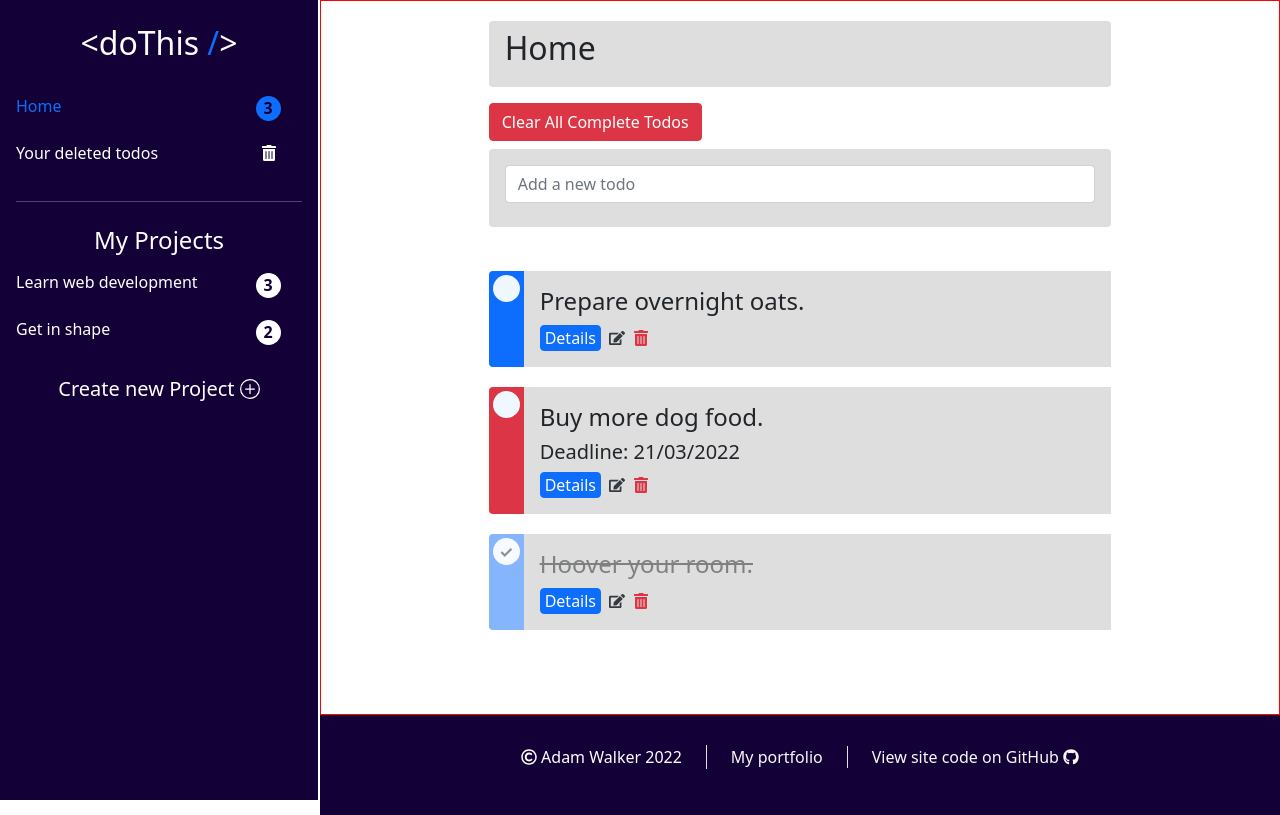
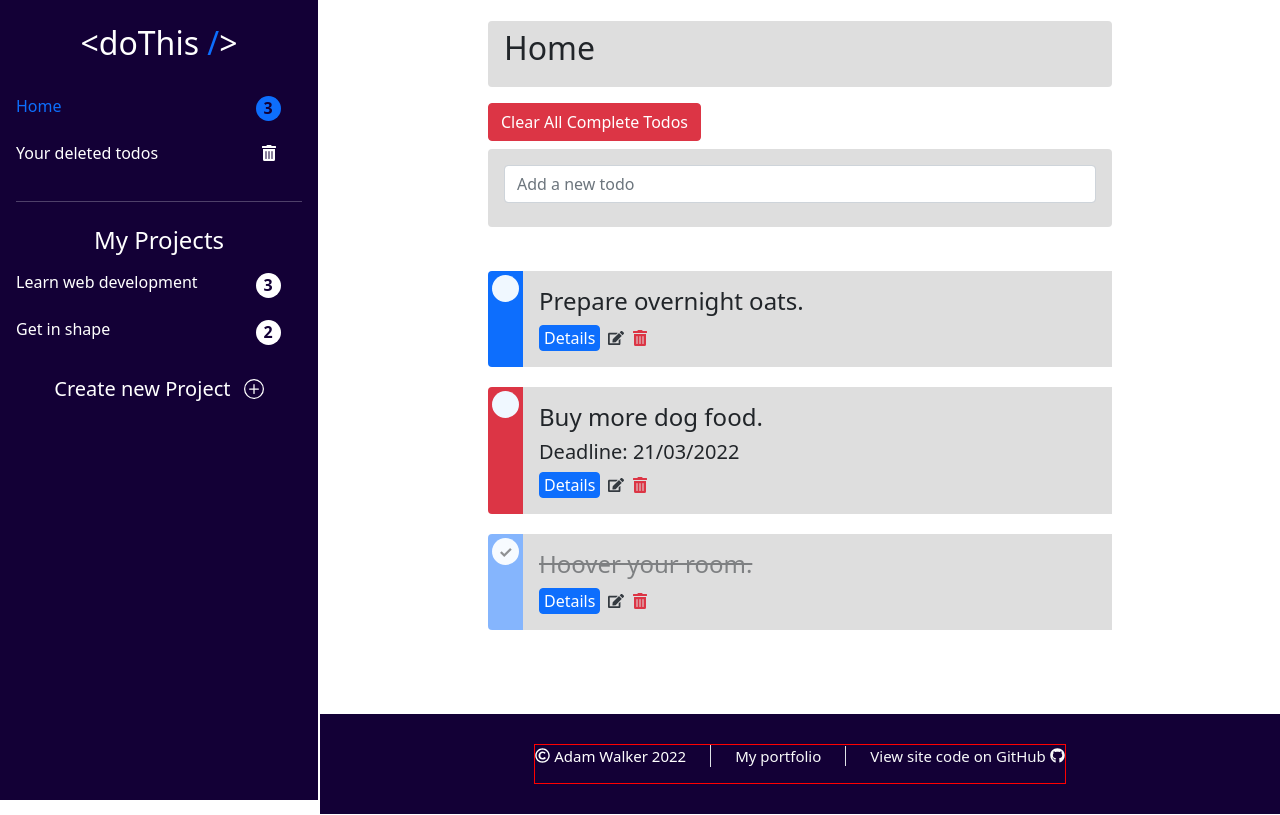
Before and after one commit to Nootuff/React-ToDo-App, a React (Create React App) app: page / in a window 1280 px wide. Built offline with nearby package versions, Linux system fonts and the light colour scheme.

Commit message:
Scroll added to sidebar.

```diff
--- a/src/components/Controls/NewProjectButton.js
+++ b/src/components/Controls/NewProjectButton.js
@@ -7,7 +7,7 @@ function NewProjectButton({ handleFormShow }) {
         <h5 className="NewProjectButton text-center mt-4 cursor-pointer"
             onClick={() => { handleFormShow() }}
         >
-            Create new Project <span className="NewProjectButton-icon"><BsPlusCircle className="Icon" /></span>
+            Create new Project <span className="ps-2"><BsPlusCircle className="Icon" /></span>
         </h5>
     )
 }
--- a/src/components/ListComponents/ProjectList.js
+++ b/src/components/ListComponents/ProjectList.js
@@ -14,7 +14,7 @@ function ProjectList({ projects, proj, setProj, handleFormShow }) {
   );
 
   return (
-    <div className="mt-4">
+    <ul className="List mt-4">
       <Project
         setProj={setProj}
         proj={proj}
@@ -32,7 +32,7 @@ function ProjectList({ projects, proj, setProj, handleFormShow }) {
       <NewProjectButton
         handleFormShow={handleFormShow}
       />
-    </div>
+    </ul>
   );
 }
 
--- a/src/components/ListItems/Project.js
+++ b/src/components/ListItems/Project.js
@@ -5,7 +5,7 @@ import '../../styles/index.css';
 function Project({ setProj, proj, data }) {
 
      return (
-          <div
+          <li
                className='Project-container mb-1 ps-3 p-2 cursor-pointer'
                style={{ color: proj === data.projId ? "var(--primary-blue)" : "white" }}
                onClick={() => { setProj(data.projId) }}
@@ -25,7 +25,7 @@ function Project({ setProj, proj, data }) {
                          <div className="d-inline Icon Project-trash" >{data.projId === "3" && <FaTrashAlt />}</div>
                     </div>
                </div>
-          </div>
+          </li>
      );
 }
 
--- a/src/components/Partials/Footer.js
+++ b/src/components/Partials/Footer.js
@@ -6,8 +6,8 @@ import '../../styles/index.css';
 
 function Footer() {
     return (
-        <nav className="Footer background-purple" id="footerNav">
-            <div className="d-flex gap-4 justify-content-center">
+        <footer className="Footer background-purple" id="footerNav" >
+            <div className="d-flex gap-4 justify-content-center" style={{border: "1px solid red"}}>
                 <div>
                     <p className="border-end text-wrap pe-4 text-white"> <FaRegCopyright className="Icon" /> Adam Walker 2022</p>
                 </div>
@@ -18,7 +18,7 @@ function Footer() {
                     <a className="Footer-item link-light text-decoration-none ps-4 border-start" href="https://github.com/Nootuff/React-ToDo-App" rel="noreferrer" target="_blank">View site code on GitHub <FaGithub className="Icon" /></a>
                 </div>
             </div>
-        </nav>
+        </footer>
     )
 }
 
--- a/src/components/Partials/Header.js
+++ b/src/components/Partials/Header.js
@@ -13,7 +13,7 @@ function Header({ setOpenNav, openNav, setProj }) {
                     <h2 className="Header-logo p-2 cursor-pointer"
                         onClick={() => { setProj("1") }}
                     >
-                        <span className="text-white">&lt;doThis </span><span style={{ color: "var(--danger-red)" }}>/</span><span className="text-white">&gt;</span>
+                        <span className="text-white">&lt;doThis </span><span style={{ color: "var(--primary-blue)" }}>/</span><span className="text-white">&gt;</span>
                     </h2>
 
                 </div>
--- a/src/styles/Partials/Dropdown.css
+++ b/src/styles/Partials/Dropdown.css
@@ -1,3 +1,4 @@
 .Dropdown{
+  overflow: hidden;
   background-color: var(--dark-purple);
 }
--- a/src/styles/Partials/Footer.css
+++ b/src/styles/Partials/Footer.css
@@ -1,7 +1,7 @@
 .Footer {
   height: 100px;
 
-
+  font-size: 13px;
   display: flex;  /*Can this flex stuff be done in bootstrap*/
   justify-content: center;
   align-items: center;
@@ -16,5 +16,6 @@
 @media screen and (min-width: 576px) {
   .Footer{
     margin-left: 25%;
+    font-size: 15px;
     }
 }
--- a/src/styles/Partials/Sidebar.css
+++ b/src/styles/Partials/Sidebar.css
@@ -4,6 +4,15 @@
     width: 25% /*300px*/;
     position: fixed;
     height: 100%;
-   /* overflow: auto;*/
+    overflow-y: scroll;
    border-right: 2px solid #ffffff;
   }
+
+  .Sidebar::-webkit-scrollbar {
+    display: none;
+  }
+
+  .Sidebar { /*Hide scrollbar on IE, Edge & Firefox*/
+    -ms-overflow-style: none;
+    scrollbar-width: none;
+  }
--- a/src/styles/TodoListBase.css
+++ b/src/styles/TodoListBase.css
@@ -21,7 +21,6 @@
     }
     .Wrapper {
     margin-left: 25%;
-    border: 1px solid red;
     }
   }
 
```
